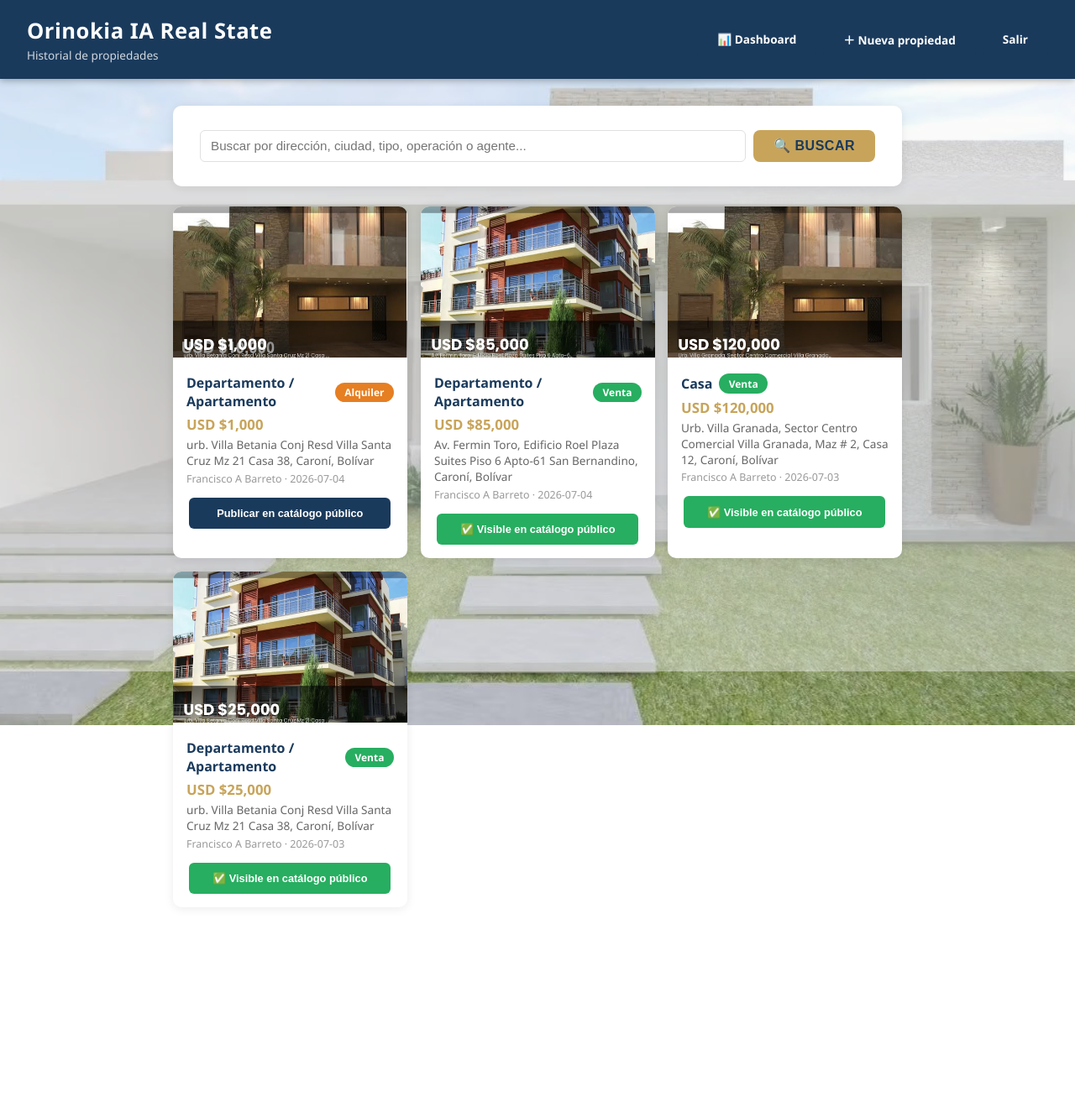
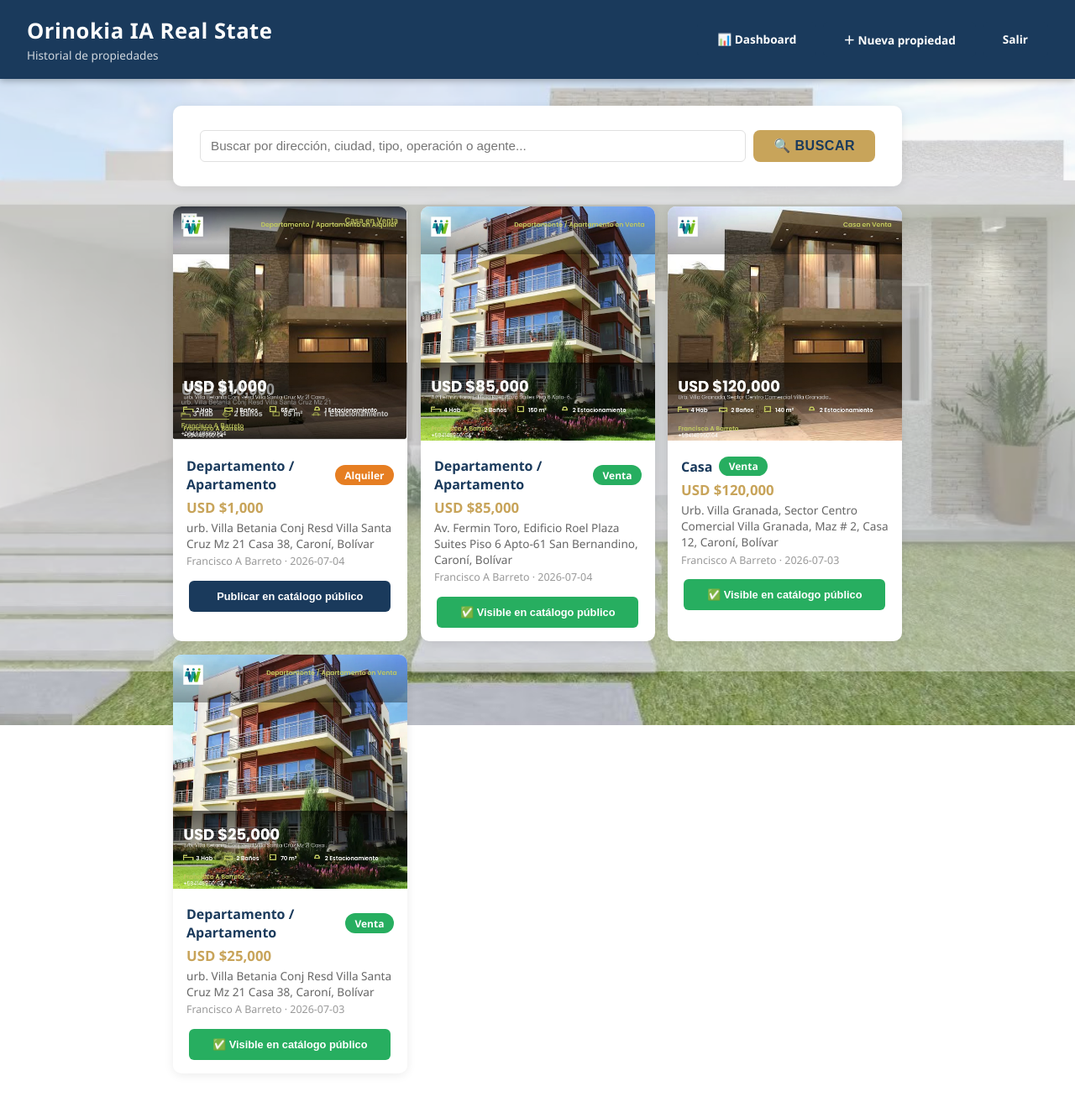
Before and after one commit to iaworkca-del/tuinmueble, a FastAPI app: page /historial in a window 1280 px wide. Shown: the top 1319 px of the page at 84% size. Before the commit the page ends 1065 px from the top, so only its background shows below. Run offline with FastAPI, Linux system fonts and the light colour scheme; the visitor is signed in with stand-in values (Sample User, id 1); data comes from the database, SQL or seed files in the repository; data that the repository does not hold is empty.

Commit message:
Fix thumbnail cropping: raise overlay position and adjust CSS for historial/catalog
- Add 4% bottom margin to franja so price data sits higher on the image
- Change historial-img CSS from fixed height/cover to auto height/contain
- Change pub-prop-img CSS to aspect-ratio 1:1 with contain for public catalog

Co-Authored-By: Claude Opus 4.6 <noreply@anthropic.com>

```diff
--- a/data/branding.json
+++ b/data/branding.json
@@ -14,5 +14,7 @@
   "servicio_2_titulo": "Alquiler de inmuebles",
   "servicio_2_desc": "Encontramos el inquilino o la propiedad ideal para ti, con contratos claros y seguros.",
   "servicio_3_titulo": "Asesoría inmobiliaria",
-  "servicio_3_desc": "Te asesoramos con información del mercado para que tomes la mejor decisión de inversión."
+  "servicio_3_desc": "Te asesoramos con información del mercado para que tomes la mejor decisión de inversión.",
+  "franja_opacidad": "50",
+  "franja_tamano": "20"
 }
--- a/image_composer.py
+++ b/image_composer.py
@@ -102,7 +102,8 @@ def _componer_clasica(img, datos, branding, dorado):
     overlay.paste(franja_top, (0, 0))
     franja_pct = max(15, min(40, int(branding.get("franja_tamano", 20)))) / 100
     franja_alpha = int(max(0, min(100, int(branding.get("franja_opacidad", 50)))) * 2.55)
-    FRANJA_H = int(W * franja_pct)
+    MARGEN_INFERIOR = int(W * 0.04)
+    FRANJA_H = int(W * franja_pct) + MARGEN_INFERIOR
     franja_bot = Image.new("RGBA", (W, FRANJA_H), (0, 0, 0, 0))
     db = ImageDraw.Draw(franja_bot)
     for y in range(FRANJA_H):
--- a/static/css/public.css
+++ b/static/css/public.css
@@ -223,7 +223,7 @@ body.publico {
 }
 .pub-prop-card:hover { transform: translateY(-6px); box-shadow: 0 16px 40px rgba(0,0,0,0.14); }
 .pub-prop-img {
-  width: 100%; height: 220px; object-fit: cover; display: block;
+  width: 100%; height: auto; aspect-ratio: 1/1; object-fit: contain; display: block;
   background: #ddd;
 }
 .pub-prop-body { padding: 1.2rem 1.3rem 1.4rem; }
--- a/static/style.css
+++ b/static/style.css
@@ -415,8 +415,8 @@ input[type="file"] {
 
 .historial-img {
   width: 100%;
-  height: 180px;
-  object-fit: cover;
+  height: auto;
+  object-fit: contain;
 }
 
 .historial-img-vacia {
```
